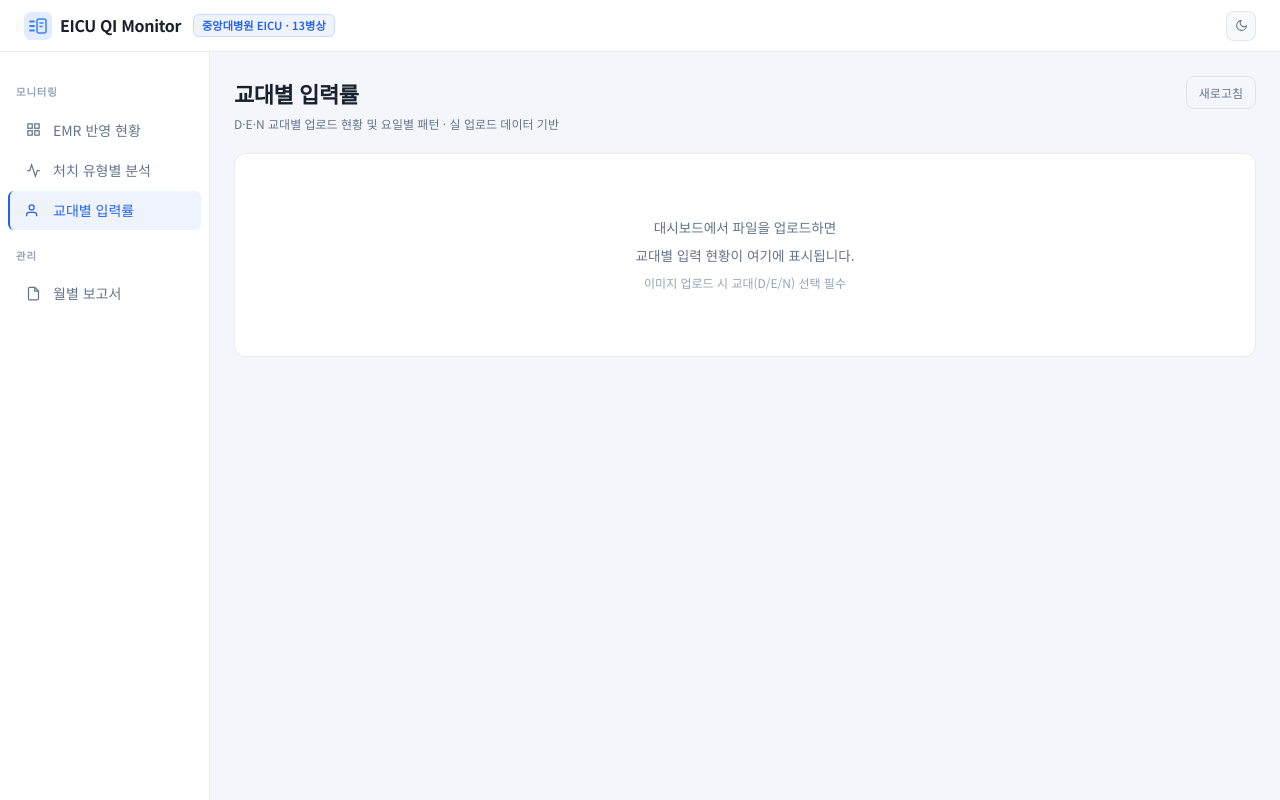
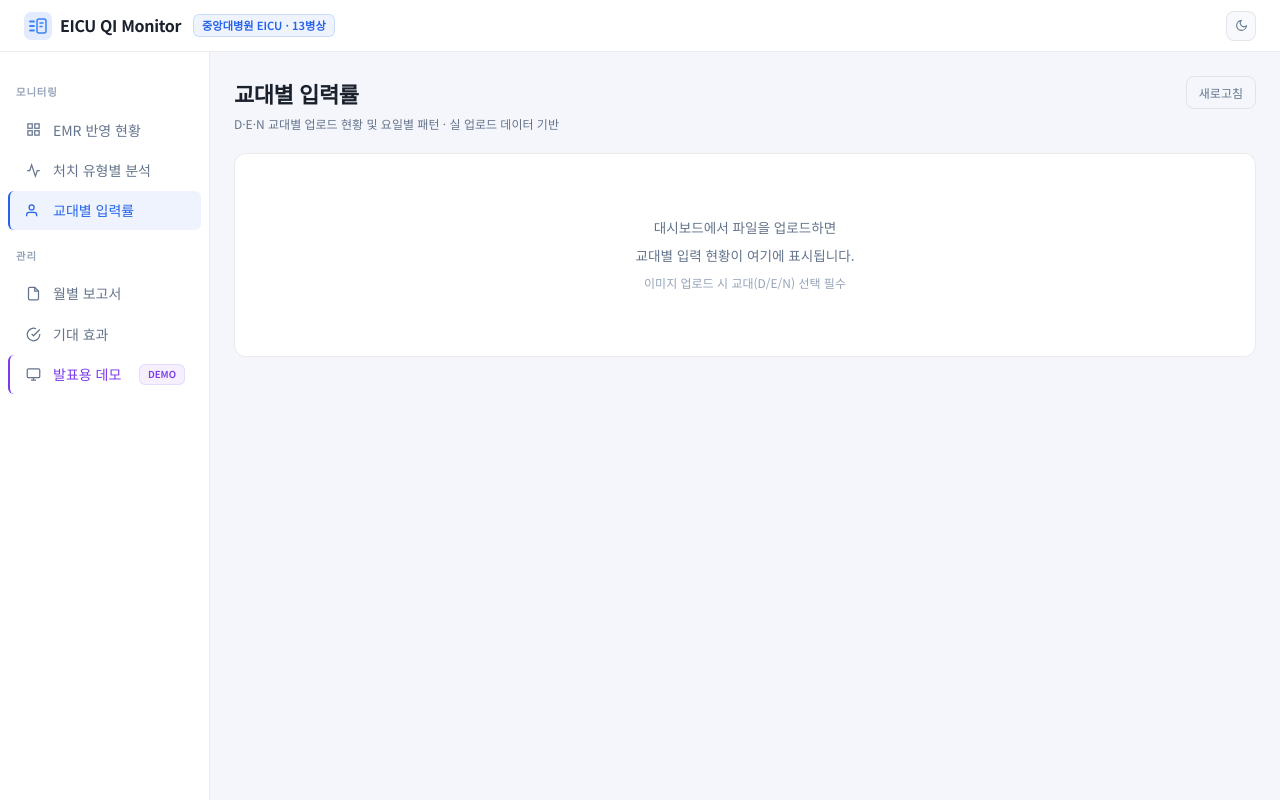
Before and after one commit to ihpark0305-cyber/eicu-qi-monitor, a Flask app: page /shift in a window 1280 px wide. Run offline with Flask 3, Linux system fonts and the light colour scheme.

Commit message:
feat: add /effects and /demo routes; update all sidebar nav links
- Add effects() and demo() route handlers to app.py
- Add 기대 효과 and 발표용 데모 nav links to analysis, shift, report sidebars

Co-Authored-By: Claude Sonnet 4.6 <noreply@anthropic.com>

```diff
--- a/app.py
+++ b/app.py
@@ -115,6 +115,14 @@ def report():
 def settings():
     return render_template("settings.html")
 
+@app.route("/effects")
+def effects():
+    return render_template("effects.html")
+
+@app.route("/demo")
+def demo():
+    return render_template("demo.html")
+
 if __name__ == "__main__":
     port = int(os.environ.get("PORT", 5000))
     app.run(debug=False, host="0.0.0.0", port=port)
--- a/templates/analysis.html
+++ b/templates/analysis.html
@@ -32,6 +32,8 @@
   <a class="nav-item" href="/shift"><svg viewBox="0 0 24 24" fill="none" stroke="currentColor" stroke-width="2"><path d="M17 21v-2a4 4 0 0 0-4-4H5a4 4 0 0 0-4 4v2"/><circle cx="9" cy="7" r="4"/></svg>교대별 입력률</a>
   <div class="nav-sec">관리</div>
   <a class="nav-item" href="/report"><svg viewBox="0 0 24 24" fill="none" stroke="currentColor" stroke-width="2"><path d="M14 2H6a2 2 0 0 0-2 2v16a2 2 0 0 0 2 2h12a2 2 0 0 0 2-2V8z"/><polyline points="14 2 14 8 20 8"/></svg>월별 보고서</a>
+  <a class="nav-item" href="/effects"><svg viewBox="0 0 24 24" fill="none" stroke="currentColor" stroke-width="2"><path d="M22 11.08V12a10 10 0 1 1-5.93-9.14"/><polyline points="22 4 12 14.01 9 11.01"/></svg>기대 효과</a>
+  <a class="nav-item" href="/demo" style="border-left:2px solid var(--pur)"><svg viewBox="0 0 24 24" fill="none" stroke="currentColor" stroke-width="2"><rect x="2" y="3" width="20" height="14" rx="2"/><line x1="8" y1="21" x2="16" y2="21"/><line x1="12" y1="17" x2="12" y2="21"/></svg><span style="color:var(--pur)">발표용 데모</span><span class="badge-pur" style="margin-left:auto;font-size:.6rem">DEMO</span></a>
 </nav>
 <main class="main">
   <div class="pg-header">
--- a/templates/report.html
+++ b/templates/report.html
@@ -54,6 +54,8 @@
   <a class="nav-item" href="/shift"><svg viewBox="0 0 24 24" fill="none" stroke="currentColor" stroke-width="2"><path d="M17 21v-2a4 4 0 0 0-4-4H5a4 4 0 0 0-4 4v2"/><circle cx="9" cy="7" r="4"/></svg>교대별 입력률</a>
   <div class="nav-sec">관리</div>
   <a class="nav-item active" href="/report"><svg viewBox="0 0 24 24" fill="none" stroke="currentColor" stroke-width="2"><path d="M14 2H6a2 2 0 0 0-2 2v16a2 2 0 0 0 2 2h12a2 2 0 0 0 2-2V8z"/><polyline points="14 2 14 8 20 8"/></svg>월별 보고서</a>
+  <a class="nav-item" href="/effects"><svg viewBox="0 0 24 24" fill="none" stroke="currentColor" stroke-width="2"><path d="M22 11.08V12a10 10 0 1 1-5.93-9.14"/><polyline points="22 4 12 14.01 9 11.01"/></svg>기대 효과</a>
+  <a class="nav-item" href="/demo" style="border-left:2px solid var(--pur)"><svg viewBox="0 0 24 24" fill="none" stroke="currentColor" stroke-width="2"><rect x="2" y="3" width="20" height="14" rx="2"/><line x1="8" y1="21" x2="16" y2="21"/><line x1="12" y1="17" x2="12" y2="21"/></svg><span style="color:var(--pur)">발표용 데모</span><span class="badge-pur" style="margin-left:auto;font-size:.6rem">DEMO</span></a>
 </nav>
 <main class="main">
   <div class="pg-header">
--- a/templates/shift.html
+++ b/templates/shift.html
@@ -51,6 +51,8 @@
   <a class="nav-item active" href="/shift"><svg viewBox="0 0 24 24" fill="none" stroke="currentColor" stroke-width="2"><path d="M17 21v-2a4 4 0 0 0-4-4H5a4 4 0 0 0-4 4v2"/><circle cx="9" cy="7" r="4"/></svg>교대별 입력률</a>
   <div class="nav-sec">관리</div>
   <a class="nav-item" href="/report"><svg viewBox="0 0 24 24" fill="none" stroke="currentColor" stroke-width="2"><path d="M14 2H6a2 2 0 0 0-2 2v16a2 2 0 0 0 2 2h12a2 2 0 0 0 2-2V8z"/><polyline points="14 2 14 8 20 8"/></svg>월별 보고서</a>
+  <a class="nav-item" href="/effects"><svg viewBox="0 0 24 24" fill="none" stroke="currentColor" stroke-width="2"><path d="M22 11.08V12a10 10 0 1 1-5.93-9.14"/><polyline points="22 4 12 14.01 9 11.01"/></svg>기대 효과</a>
+  <a class="nav-item" href="/demo" style="border-left:2px solid var(--pur)"><svg viewBox="0 0 24 24" fill="none" stroke="currentColor" stroke-width="2"><rect x="2" y="3" width="20" height="14" rx="2"/><line x1="8" y1="21" x2="16" y2="21"/><line x1="12" y1="17" x2="12" y2="21"/></svg><span style="color:var(--pur)">발표용 데모</span><span class="badge-pur" style="margin-left:auto;font-size:.6rem">DEMO</span></a>
 </nav>
 <main class="main">
   <div class="pg-header">
```
